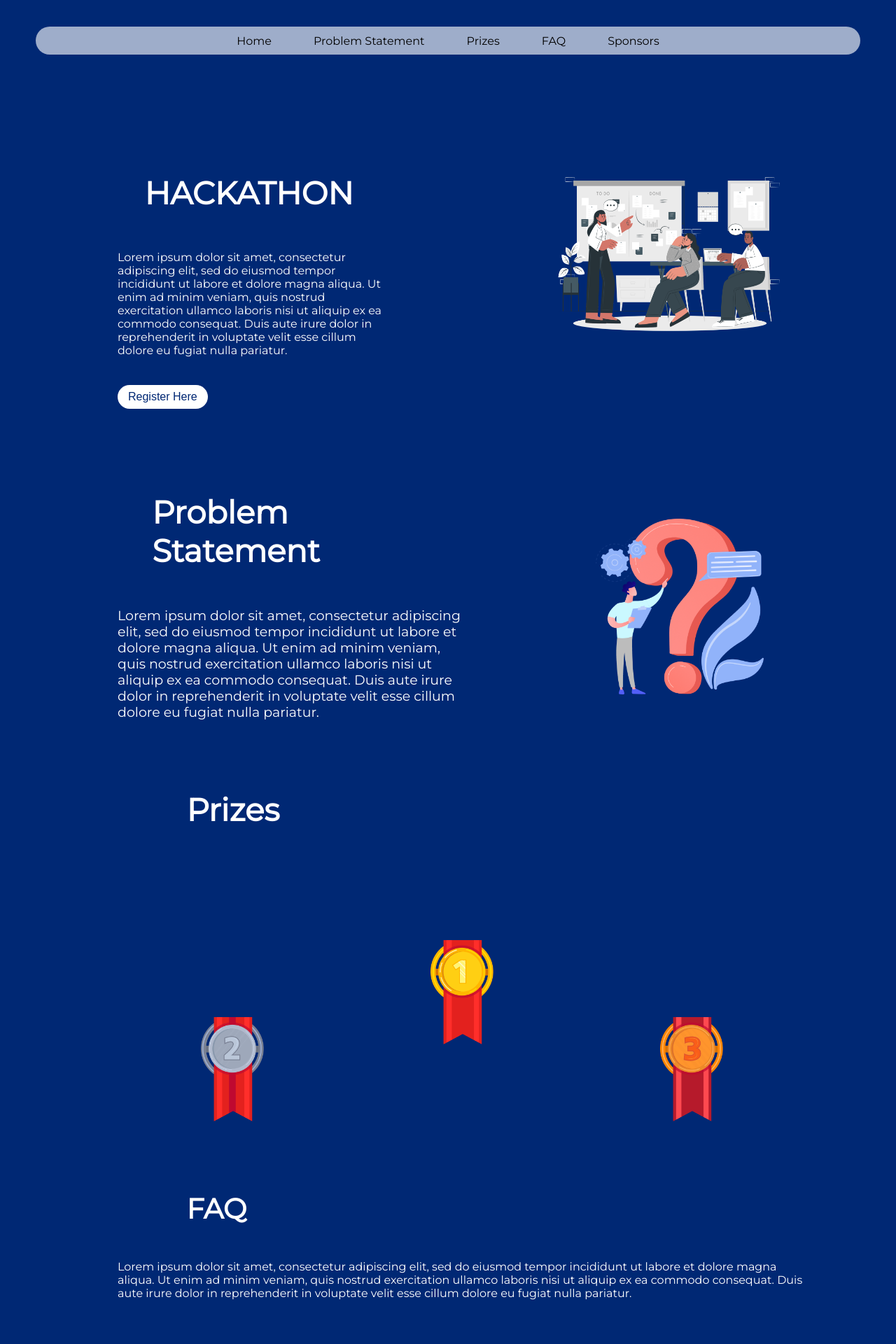
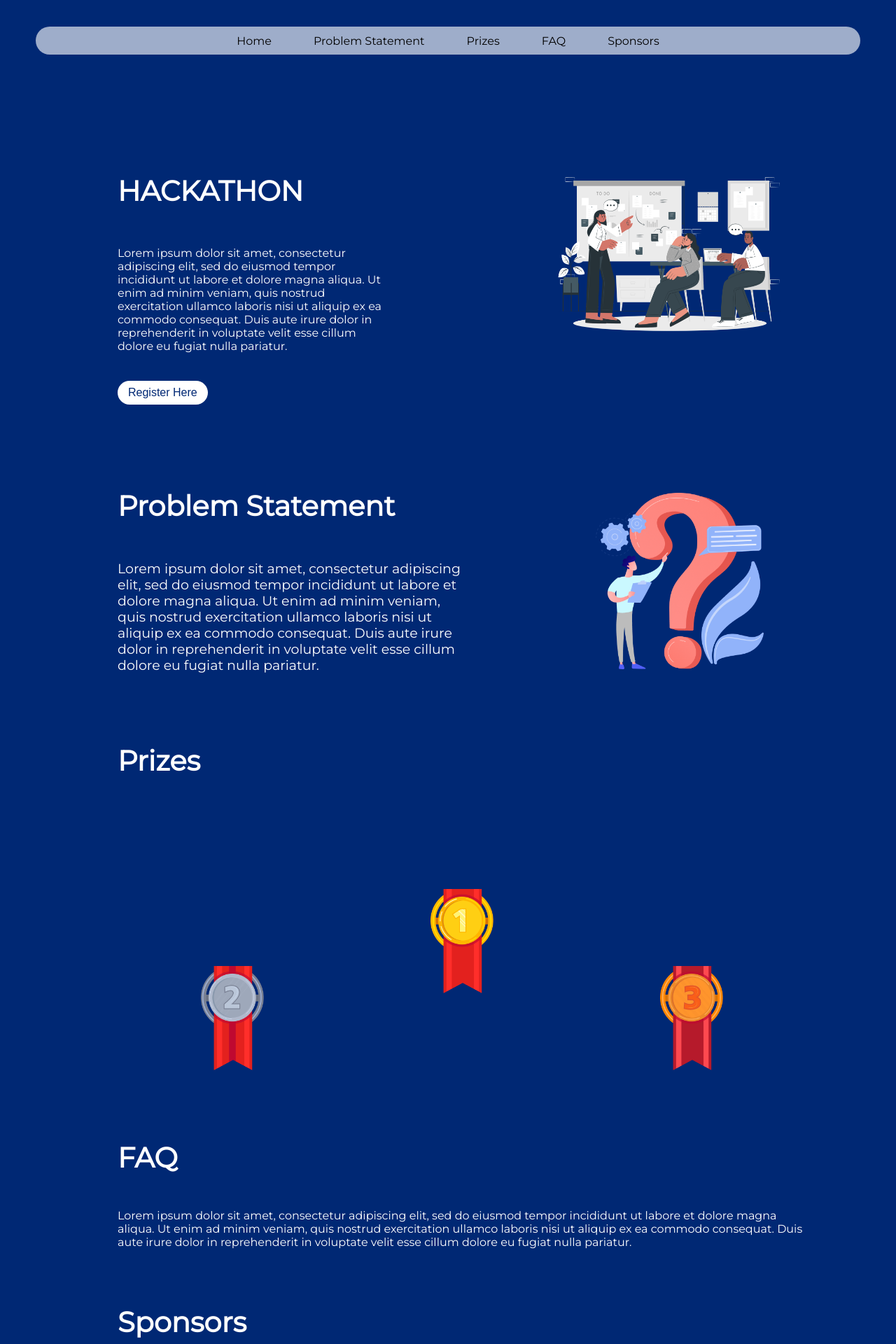
Before and after one commit to rindishkrishna/technopreneur, a React (Create React App) app: page /hackathon in a window 1280 px wide. Shown: the top 1920 px of the page at 70% size. Built offline with nearby package versions, Linux system fonts and the light colour scheme.

Commit message:
Fixed hackathon page alignment

```diff
--- a/src/App.css
+++ b/src/App.css
@@ -23,6 +23,7 @@
   font-weight: bold;
 }
 
+
 .container {
   margin: 0 auto;
   max-width: 1280px;
@@ -36,8 +37,16 @@
   margin-bottom: 5%;
   margin-left: 10%;
 }
+
+.heading {
+  font-size: 45px;
+  margin-bottom: 5%;
+}
 @media only screen and (max-width : 650px) {
   .headings {
+    font-size: 38px;
+  }
+  .heading {
     font-size: 38px;
   }
 }
@@ -45,6 +54,9 @@
   .headings {
     font-size: 35px;
     margin-bottom: 10%;
+  }
+  .heading {
+    font-size: 35px;
   }
   .container {
     padding-left: 0px;
@@ -54,4 +66,7 @@
   .headings {
     font-size: 24px;
   }
+  .heading {
+    font-size: 24px;
+  }
 }
--- a/src/Components/HackathonPage/FAQ/Faq.js
+++ b/src/Components/HackathonPage/FAQ/Faq.js
@@ -4,7 +4,7 @@ import "./Faqs.css";
 const Faqs = () => {
   return (
     <div className="container" id="faq">
-      <h3 className="headings faqs">FAQ</h3>
+      <h3 className="heading faqs">FAQ</h3>
       <div className="faq-text">
         <p>
           Lorem ipsum dolor sit amet, consectetur adipiscing elit, sed do
--- a/src/Components/HackathonPage/Prizes/Prizes.js
+++ b/src/Components/HackathonPage/Prizes/Prizes.js
@@ -7,7 +7,7 @@ import "./Prizes.css";
 const Prizes = () => {
   return (
     <div className="container prize-container" id="prizes">
-      <h3 className="headings">Prizes</h3>
+      <h3 className="heading">Prizes</h3>
       <div className="row">
         <div className="col m4 prize-div offset">
           <img src={secondPrizeImg} className="prize-img" alt="second prize" />
--- a/src/Components/HackathonPage/ProblemStatement/ProblemStatement.js
+++ b/src/Components/HackathonPage/ProblemStatement/ProblemStatement.js
@@ -6,7 +6,7 @@ const ProblemStatement = () => {
   return (
     <div className="row container" id="problemstatement">
       <div className="col m8">
-        <h3 className="headings">Problem Statement</h3>
+        <h3 className="heading">Problem Statement</h3>
         <div className="problem-content-div">
           <p className="problem-text">
             Lorem ipsum dolor sit amet, consectetur adipiscing elit, sed do
--- a/src/Components/HackathonPage/Sponsors/Sponsors.js
+++ b/src/Components/HackathonPage/Sponsors/Sponsors.js
@@ -5,7 +5,7 @@ import "./Sponsors.css";
 const Sponsors = () => {
   return (
     <div className="container" id="sponsors">
-      <h1 className="headings">Sponsors</h1>
+      <h1 className="heading">Sponsors</h1>
       <div className="row sponsors-row">
         <div className="first">
           <img src={sponsorImg} alt="first "></img>
--- a/src/Components/HackathonPage/TopSection/TopSection.jsx
+++ b/src/Components/HackathonPage/TopSection/TopSection.jsx
@@ -6,7 +6,7 @@ const TopSection = () => {
   return (
     <div className="row container" id="home">
       <div className="col m8">
-        <h3 className="headings top-heading">HACKATHON</h3>
+        <h3 className="heading top-heading">HACKATHON</h3>
         <div className="content-div">
           <p className="text">
             Lorem ipsum dolor sit amet, consectetur adipiscing elit, sed do
```
